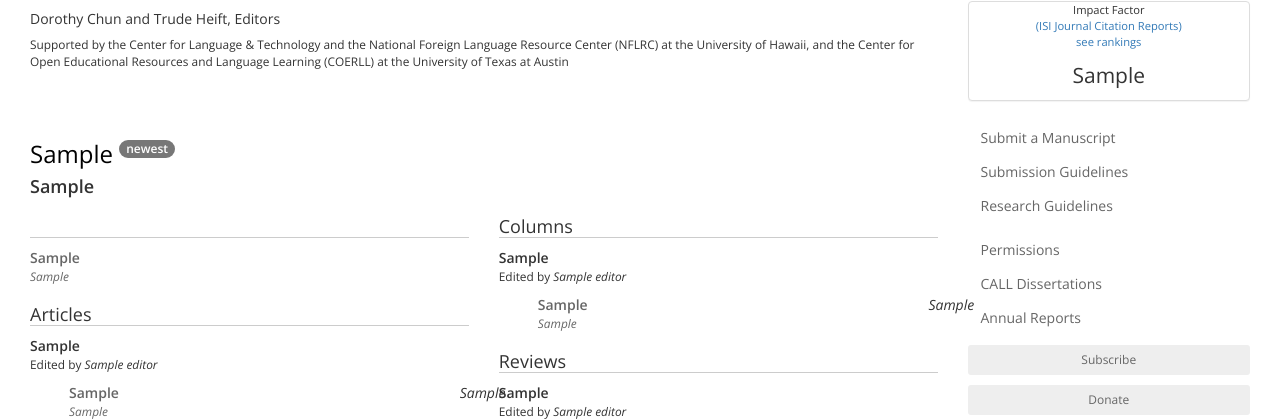
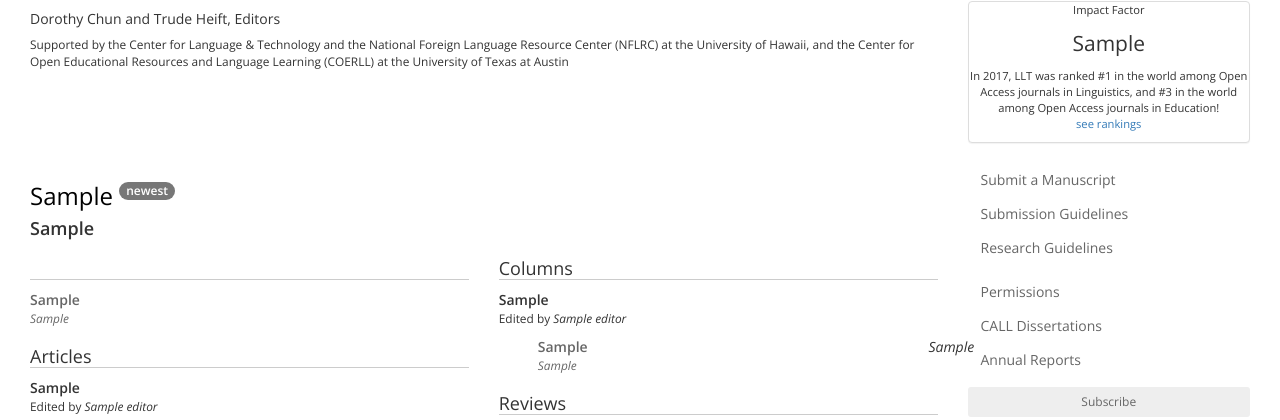
Before and after one commit to richmedina/nflrc-slrp-dev, a Django app: template templates/home.html in a window 1280 px wide. Shown: the part 100-520 px from the top of the page. Run offline with Django 3.2, Linux system fonts and the light colour scheme; the template is opened without the code that fills it: most values are stand-ins (such as "Sample title", 1, 10 or a date in 2020); some libraries are stand-ins or nearby versions.

Commit message:
adjust impact factor content

```diff
--- a/templates/home.html
+++ b/templates/home.html
@@ -11,10 +11,15 @@
 	</div>
 	<div class="col-md-3">
 		<div class="text-center panel panel-default">
-			<p style="font-size: 0.8em">Impact Factor <a href="{% url 'update_factor' 1 %}">{% if user.is_staff %}[update]</a> {% endif %}</br>(ISI Journal Citation Reports)
-			</br><a href="{% url 'page_slug_view' 'about' %}">see rankings</a></p>
+			<p style="font-size: 0.8em">Impact Factor {% if user.is_staff %}<a href="{% url 'update_factor' 1 %}">[update]</a> {% endif %}
+			</p>
+
 
 			<p style="font-size: 1.5em">{{impact_factor}}</p>
+			<p style="font-size: 0.8em">In 2017, LLT was ranked #1 in the world among Open Access journals in Linguistics, and #3 in the world among Open Access journals in Education!
+			</br><a href="{% url 'page_slug_view' 'about' %}">see rankings</a>
+			</p>
+
 		</div>
 
 	</div>
```
